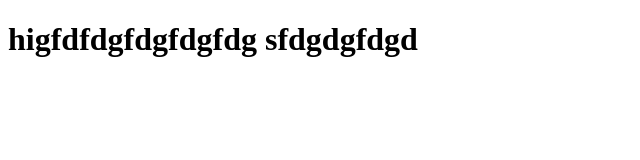
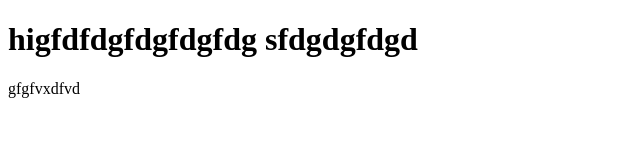
Before and after one commit to ablul/got, a plain HTML site: page index.html in a window 1280 px wide. Shown: the whole page, without its empty margins (0-640 px from the left). Drawn offline with Linux system fonts and the light colour scheme.

Commit message:
add paragraph element to index.html

```diff
--- a/index.html
+++ b/index.html
@@ -6,6 +6,7 @@
     <title>Document</title>
 </head>
 <body>
-    <h1>higfdfdgfdgfdgfdg sfdgdgfdgd</h1>
+    <h1>higfdfdgfdgfdgfdg sfdgdgfdgd</h1><p>gfgfvxdfvd</p>
+
 </body>
 </html>
```
